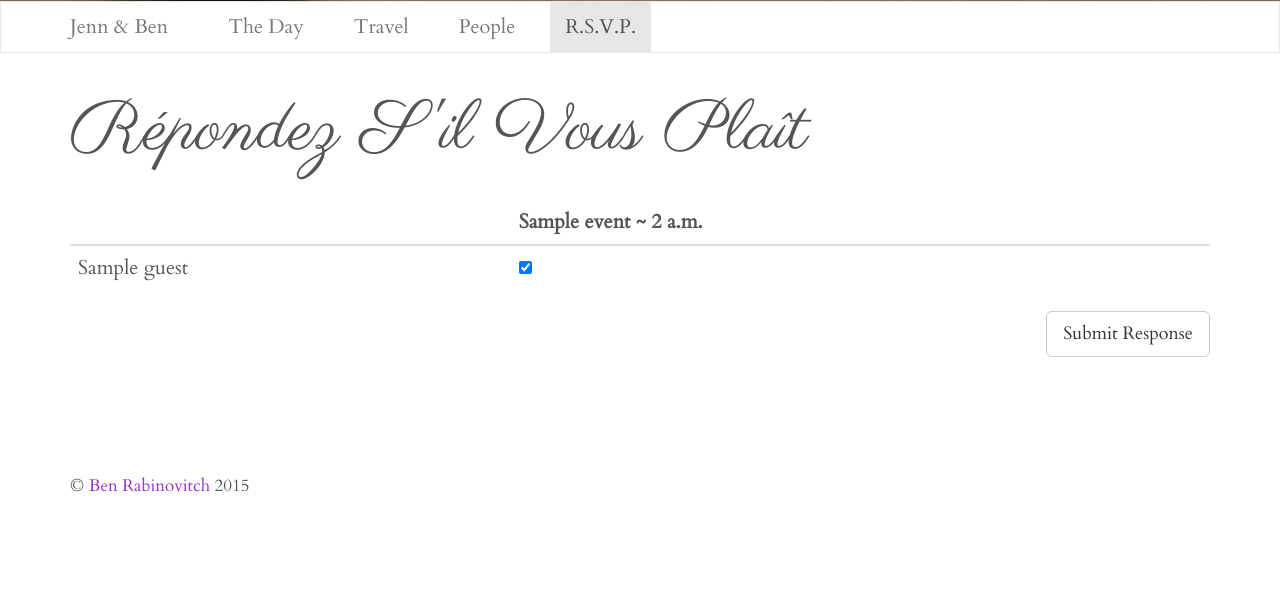
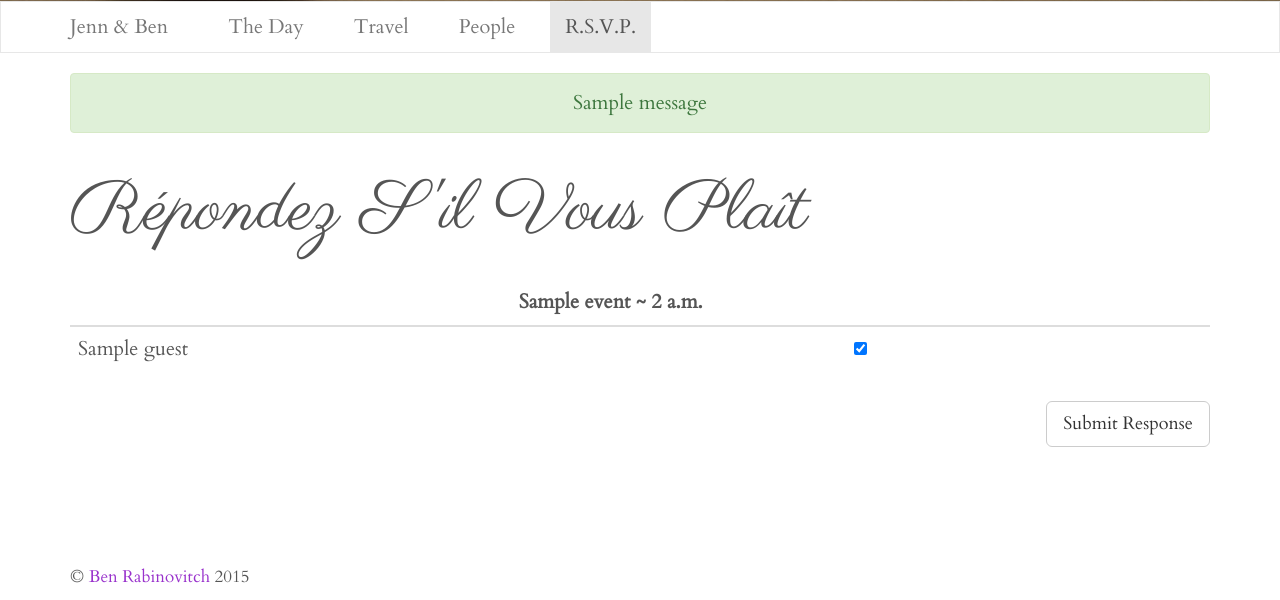
Before and after one commit to brab/wedding, a Django app: page /rsvp/000 in a window 1280 px wide. Shown: the part 523-1123 px from the top of the page. Before the commit the page ends 1015 px from the top, so only its background shows below. Run offline with Django 3.2, Linux system fonts and the light colour scheme; tables that the repository leaves empty hold one stand-in row (values such as "Sample post"); one stand-in notice (Sample message) is shown; some libraries are stand-ins or nearby versions.

Commit message:
Redirect to front page w/message after RSVP

```diff
--- a/backend/rsvp/templates/rsvp/detail.html
+++ b/backend/rsvp/templates/rsvp/detail.html
@@ -49,11 +49,13 @@
             <td>{{ guest.name }}</td>
             {% for attendance in guest.attendance_set.all %}
             <td>
-              <input
-                name="attendance_{{ attendance.id }}"
-                type="checkbox"
-                {% if attendance.attending %}checked="checked"{% endif %}
-                >
+              <p class="text-center">
+                <input
+                 name="attendance_{{ attendance.id }}"
+                 type="checkbox"
+                 {% if attendance.attending %}checked="checked"{% endif %}
+                 >
+              </p>
             </td>
             {% endfor %}
           </tr>
--- a/backend/rsvp/views.py
+++ b/backend/rsvp/views.py
@@ -1,9 +1,10 @@
 """
 RSVP app views
 """
+from django.contrib import messages
 from django.core.urlresolvers import reverse
 from django.http import HttpResponseRedirect
-from django.shortcuts import render
+from django.shortcuts import redirect, render
 
 from rsvp.models import Attendance, GuestGroup
 
@@ -21,7 +22,9 @@
             {'error': 'Please re-enter your Invite Word', },
         )
     if request.method == 'POST':
-        attendances = Attendance.objects.filter(guest__in=guest_group.guest_set.all())
+        attendances = Attendance.objects.filter(
+            guest__in=guest_group.guest_set.all()
+        )
         for attendance in attendances:
             attendance.attending = True \
                 if 'attendance_{0}'.format(attendance.id) in request.POST \
@@ -29,6 +32,11 @@
             attendance.save()
         guest_group.responded = True
         guest_group.save()
+        messages.success(
+            request,
+            "Thanks for responding! We're looking forward to seeing you soon!",
+        )
+        return redirect('index')
     return render(
         request,
         'rsvp/detail.html',
--- a/backend/templates/base.html
+++ b/backend/templates/base.html
@@ -54,6 +54,17 @@
       </nav>
     </div>
     <div class="container">
+
+      {% if messages %}
+      {% for message in messages %}
+      <div class="alert alert-{{ message.tags }}">
+        <p class="text-center">
+          {{ message }}
+        </p>
+      </div>
+      {% endfor %}
+      {% endif %}
+
       <div id="content">{% block content %}content{% endblock %}</div>
       {% block scripts %}
       <script src="https://ajax.googleapis.com/ajax/libs/jquery/2.1.3/jquery.min.js"></script>
```
